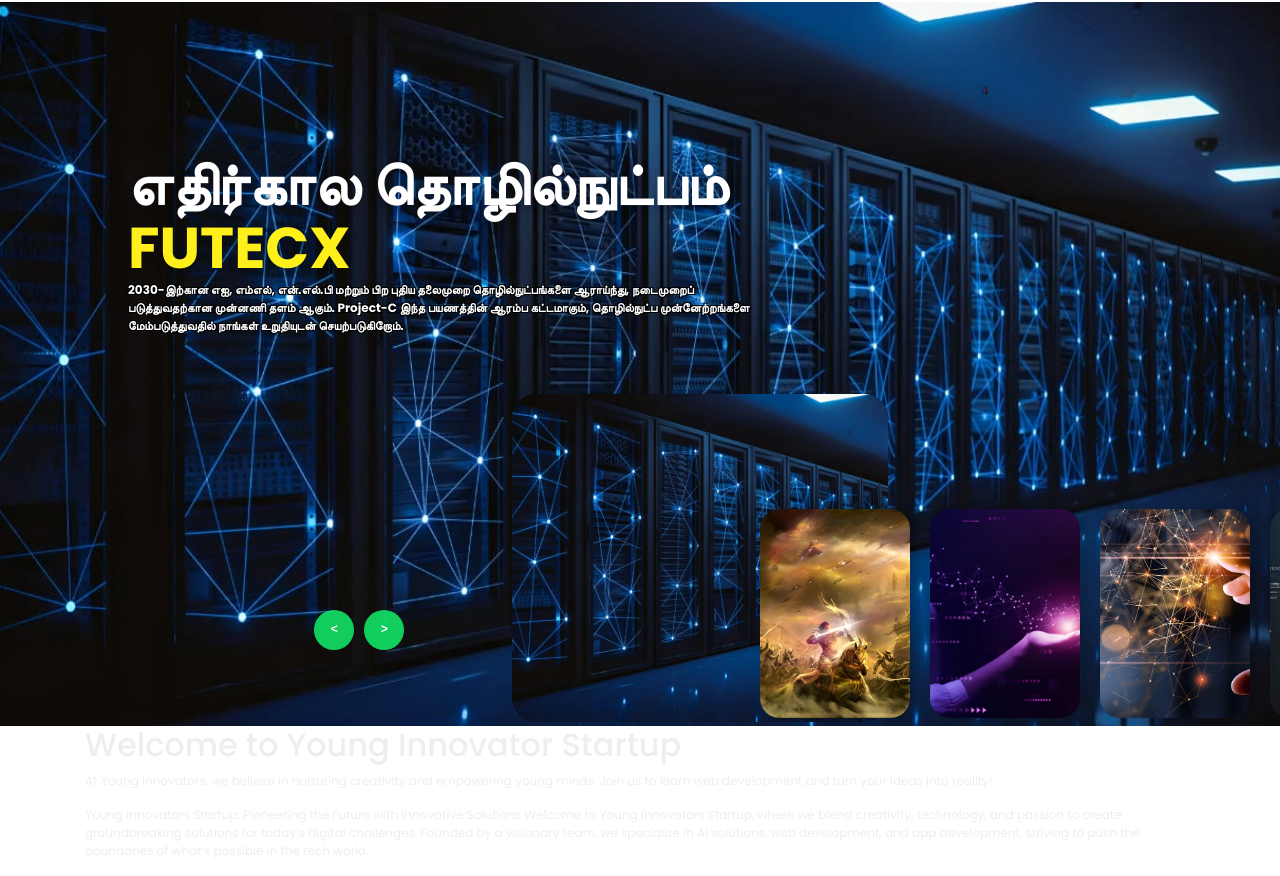
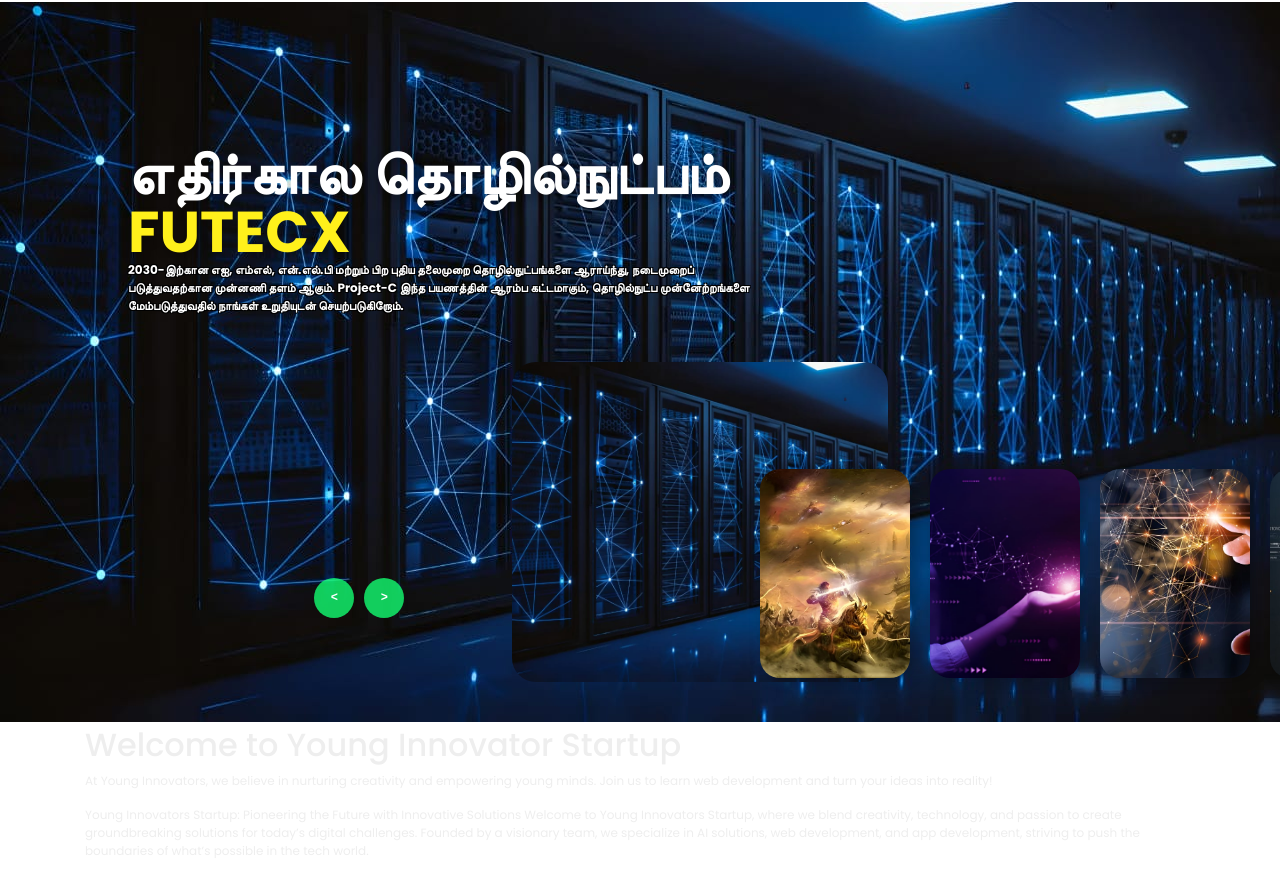
Before and after one commit to AshwinRamakrishnan/PROJECTF, a plain HTML site: page index.html in a window 1280 px wide. Shown: the part 74-950 px from the top of the page. Drawn offline with nearby package versions, Linux system fonts and the light colour scheme.

Commit message:
Update index.css

```diff
--- a/index.css
+++ b/index.css
@@ -105,7 +105,7 @@
 
 /* Slider Section */
 .slider {
-    height: 95vh;
+    height: 90vh;
     margin-top: 2px;
     width: 100vw;
     overflow: hidden;
@@ -143,7 +143,7 @@
 .slider .list .item .content .type {
     font-size: 4.8em;
     font-weight: bold;
-    line-height: 1.1em;
+    line-height: 1.0em;
 }
 .type {
     font-size: 60px;
```
